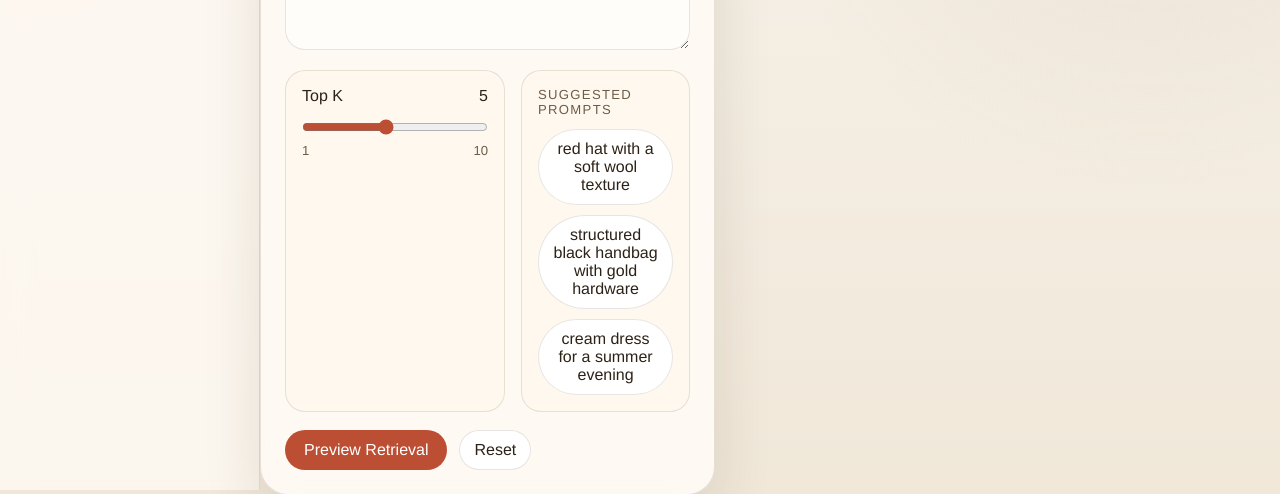
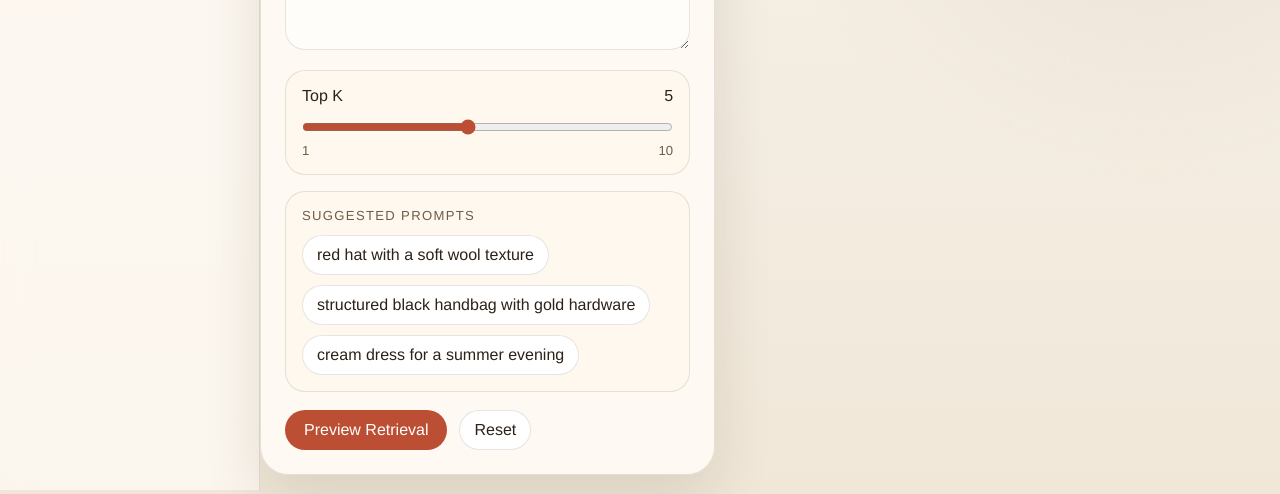
Before and after one commit to Woodygoodenough/FashionGenFineTuning, a Next.js app in the folder nextjs/: page / in a window 1280 px wide. Shown: the part 310-804 px from the top of the page. Built offline with nearby package versions, Linux system fonts and the light colour scheme; no server answers.

Commit message:
Stack top-k and suggestions

```diff
--- a/nextjs/app/globals.css
+++ b/nextjs/app/globals.css
@@ -200,7 +200,7 @@ textarea {
 
 .composer-row {
   display: grid;
-  grid-template-columns: minmax(220px, 0.8fr) minmax(0, 1.2fr);
+  grid-template-columns: minmax(0, 1fr);
   gap: 16px;
   margin-top: 16px;
 }
```
